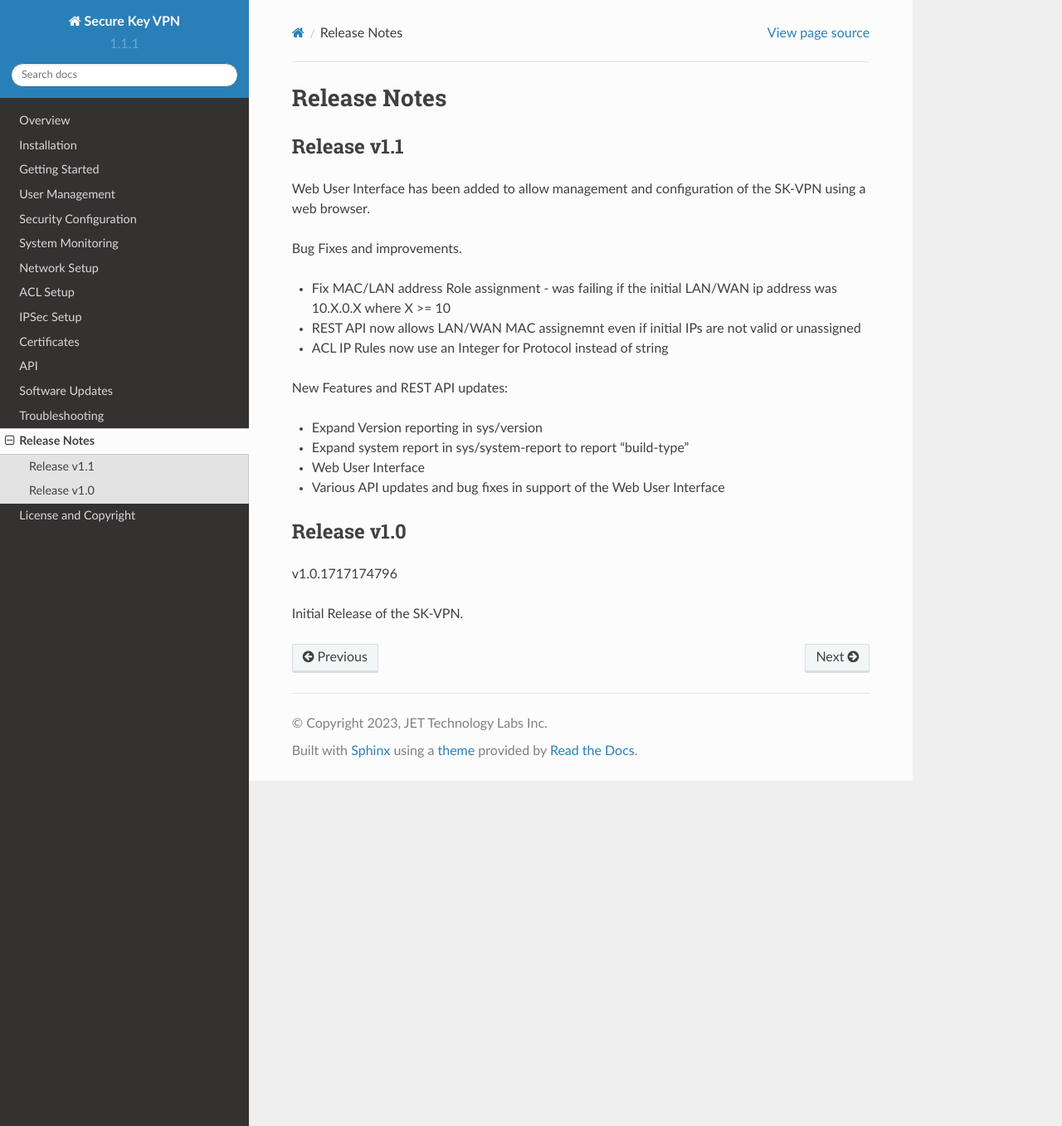
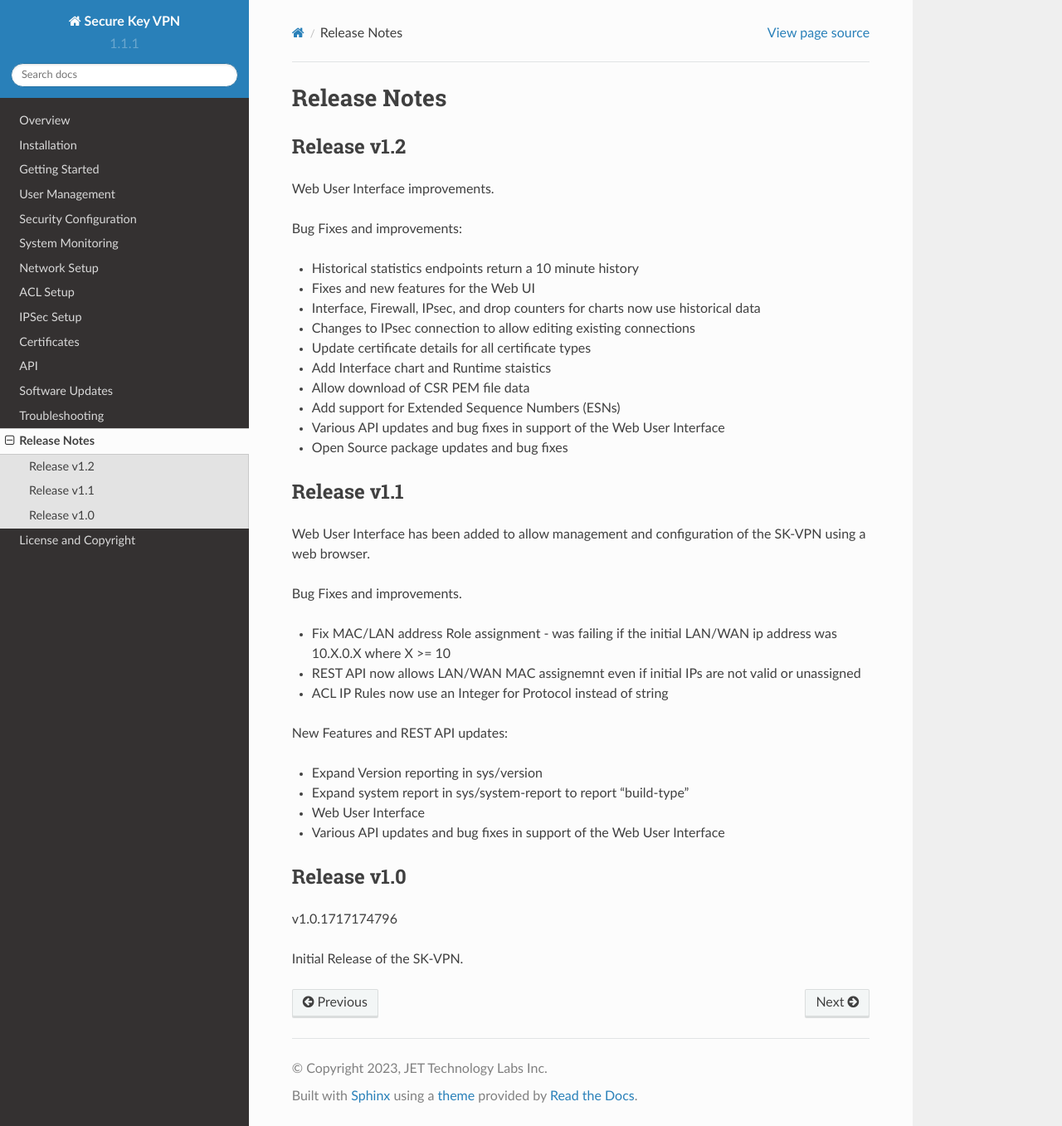
Before and after one commit to JETtech-Labs/sk_rest_client, a Sphinx documentation site: the page built from docs/source/release_notes.rst, in a window 1280 px wide and 1357 px high. Shown: the whole window at 83% size. Built offline with Sphinx 7.4.7 and the Read the Docs theme 2.0.0, drawn with Linux system fonts in a browser that asks for light colours.

Commit message:
Add release notes for v1.2

```diff
--- a/docs/source/release_notes.rst
+++ b/docs/source/release_notes.rst
@@ -2,6 +2,25 @@
 
 Release Notes
 =============
+
+Release v1.2
+--------------
+Web User Interface improvements.
+
+Bug Fixes and improvements:
+
+* Historical statistics endpoints return a 10 minute history
+* Fixes and new features for the Web UI
+* Interface, Firewall, IPsec, and drop counters for charts now use historical data
+* Changes to IPsec connection to allow editing existing connections
+* Update certificate details for all certificate types
+* Add Interface chart and Runtime staistics
+* Allow download of CSR PEM file data
+* Add support for Extended Sequence Numbers (ESNs)
+* Various API updates and bug fixes in support of the Web User Interface
+* Open Source package updates and bug fixes
+
+
 
 Release v1.1
 --------------
```
